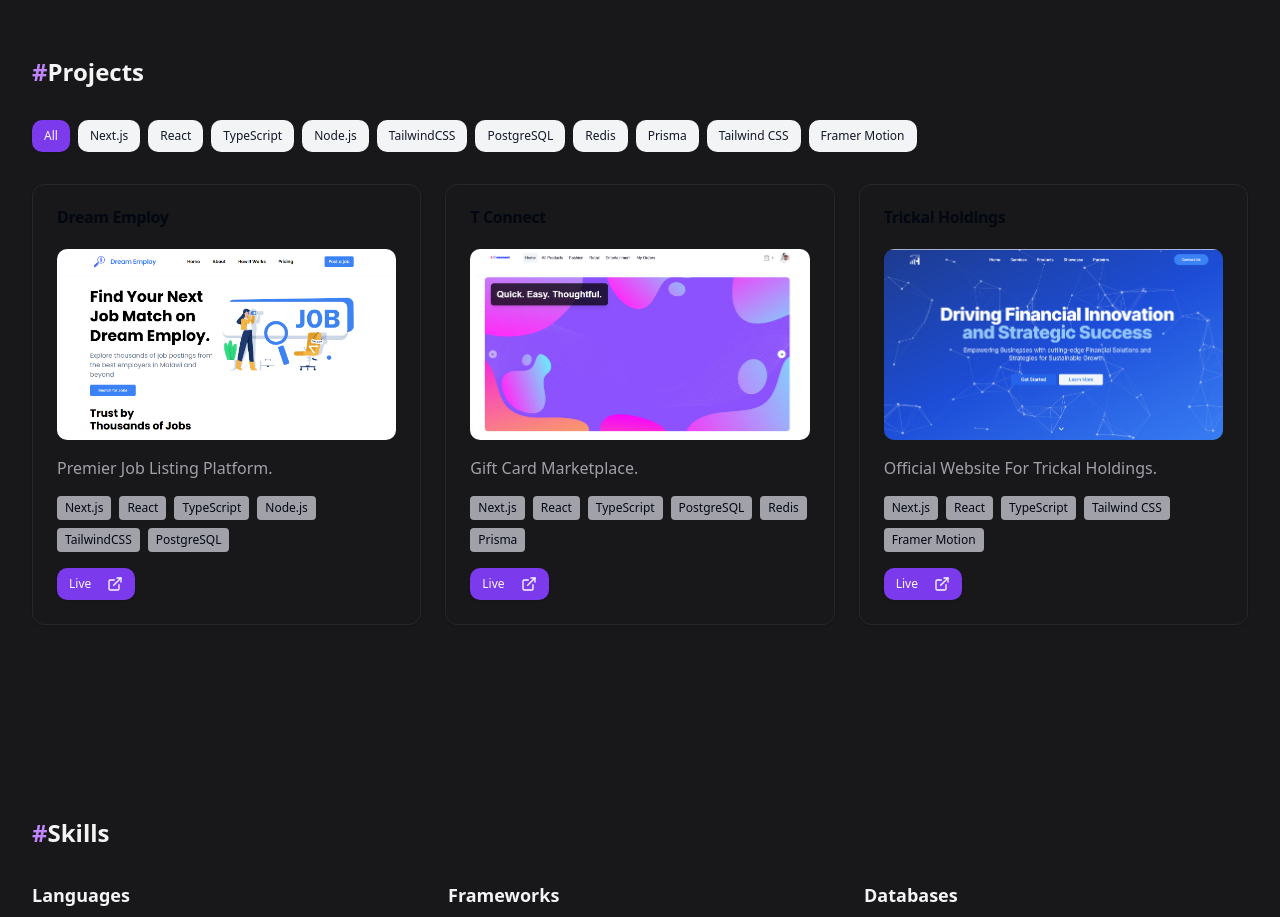
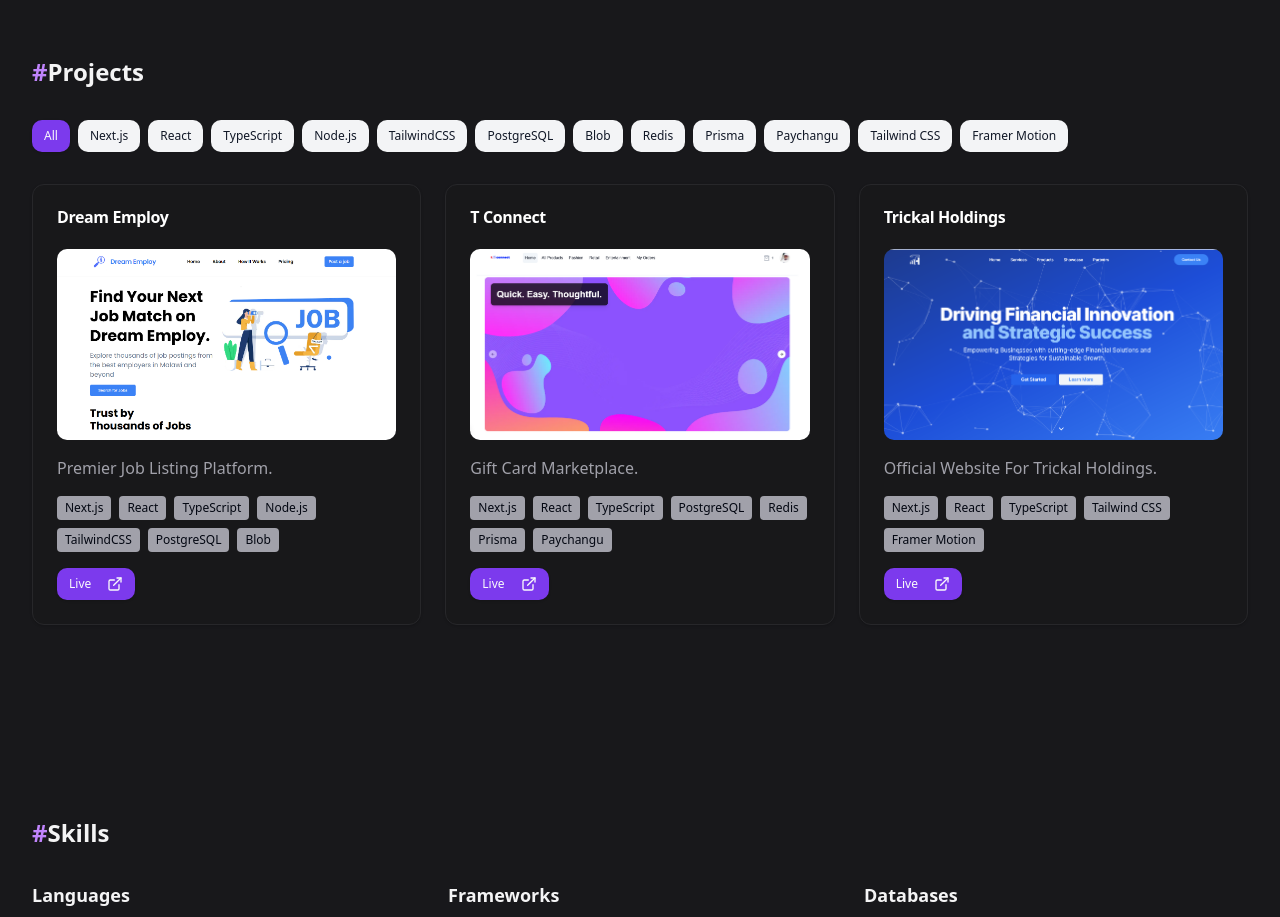
Before and after one commit to GeoffreyPaul3/developer-portfolio, a Next.js app: page / in a window 1280 px wide. Shown: the part 840-1757 px from the top of the page. Built offline with nearby package versions, Linux system fonts and the light colour scheme.

Commit message:
Updated Project Card Title Colors

```diff
--- a/components/projects.tsx
+++ b/components/projects.tsx
@@ -12,14 +12,14 @@
   {
     title: 'Dream Employ',
     description: 'Premier Job Listing Platform.',
-    tech: ['Next.js', 'React', 'TypeScript', 'Node.js', 'TailwindCSS', 'PostgreSQL'],
+    tech: ['Next.js', 'React', 'TypeScript', 'Node.js', 'TailwindCSS', 'PostgreSQL', 'Blob'],
     live: 'https://www.dreamemploy.com',
     preview: '/assets/project3.png',
   },
   {
     title: 'T Connect',
     description: 'Gift Card Marketplace.',
-    tech: ['Next.js', 'React', 'TypeScript', 'PostgreSQL', 'Redis', 'Prisma'],
+    tech: ['Next.js', 'React', 'TypeScript', 'PostgreSQL', 'Redis', 'Prisma', 'Paychangu'],
     live: 'https://www.tconnect.store',
     preview: '/assets/project1.png',
   },
@@ -73,7 +73,7 @@
             >
               <Card className="bg-zinc-900/50 border-zinc-800 overflow-hidden group">
                 <CardHeader>
-                  <CardTitle>{project.title}</CardTitle>
+                  <CardTitle className="text-white">{project.title}</CardTitle>
                 </CardHeader>
                 <CardContent className="space-y-4">
                   <div className="aspect-video bg-zinc-800 rounded-md overflow-hidden">
```
